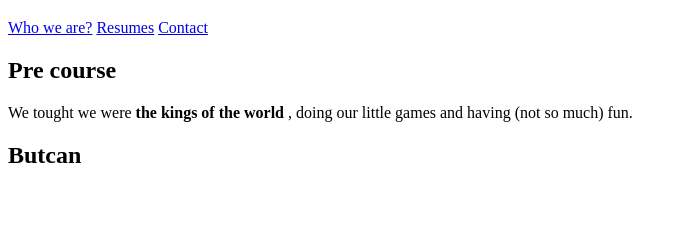
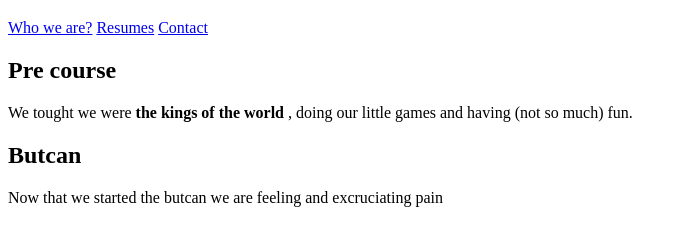
Before and after one commit to catatarelli/202209-w1ch2-Xavier-Sans-Catalina-Tarelli, a plain HTML site: page index.html in a window 1280 px wide. Shown: the part 61-306 px from the top of the page, without its empty margins (0-687 px from the left). Drawn offline with Linux system fonts and the light colour scheme.

Commit message:
Add first and second paragraphs in main

```diff
--- a/index.html
+++ b/index.html
@@ -23,7 +23,7 @@
           little games and having (not so much) fun.
         </p>
         <h2>Butcan</h2>
-        <p></p>
+        <p>Now that we started the butcan we are feeling and excruciating pain</p>
       </section>
     </main>
   </body>
```
